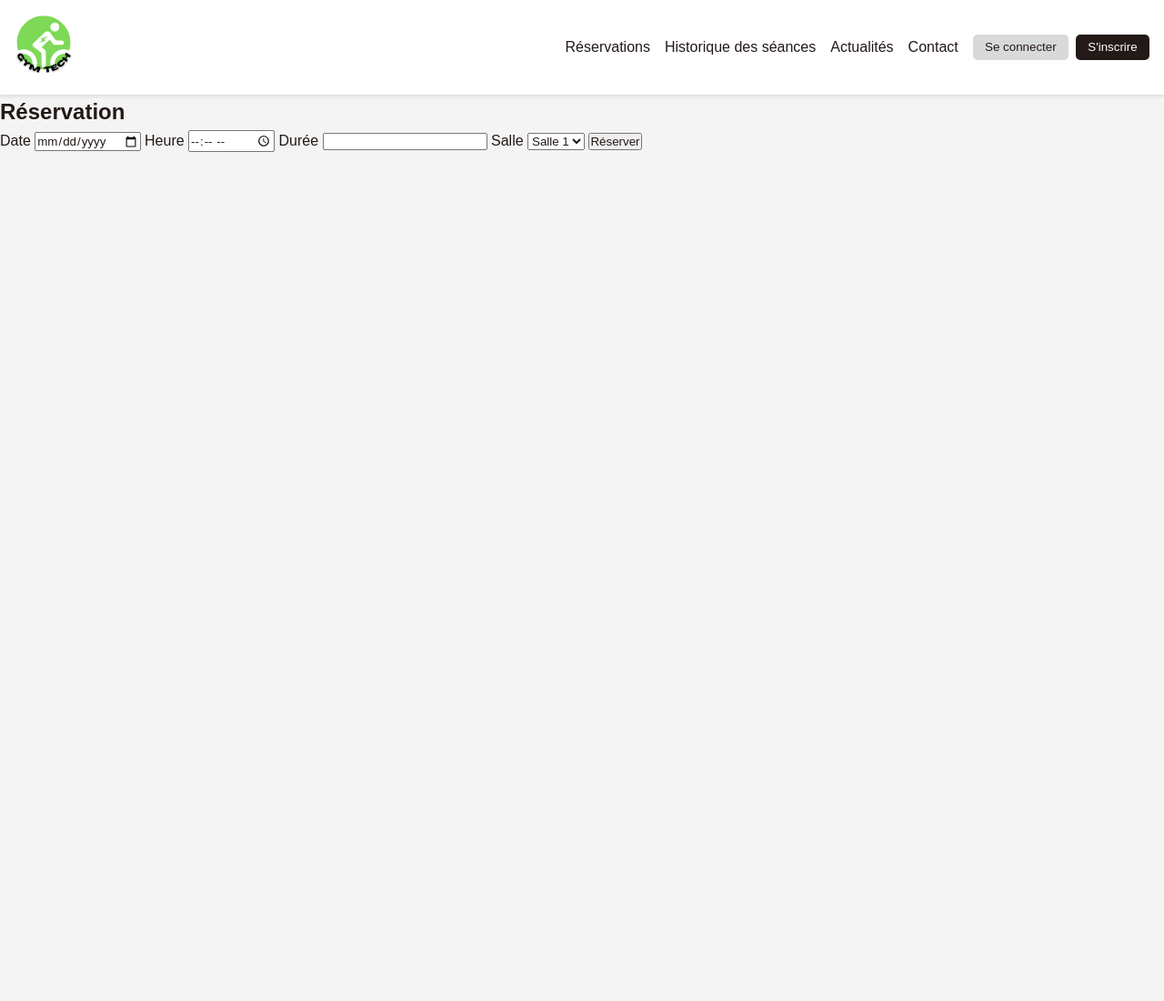
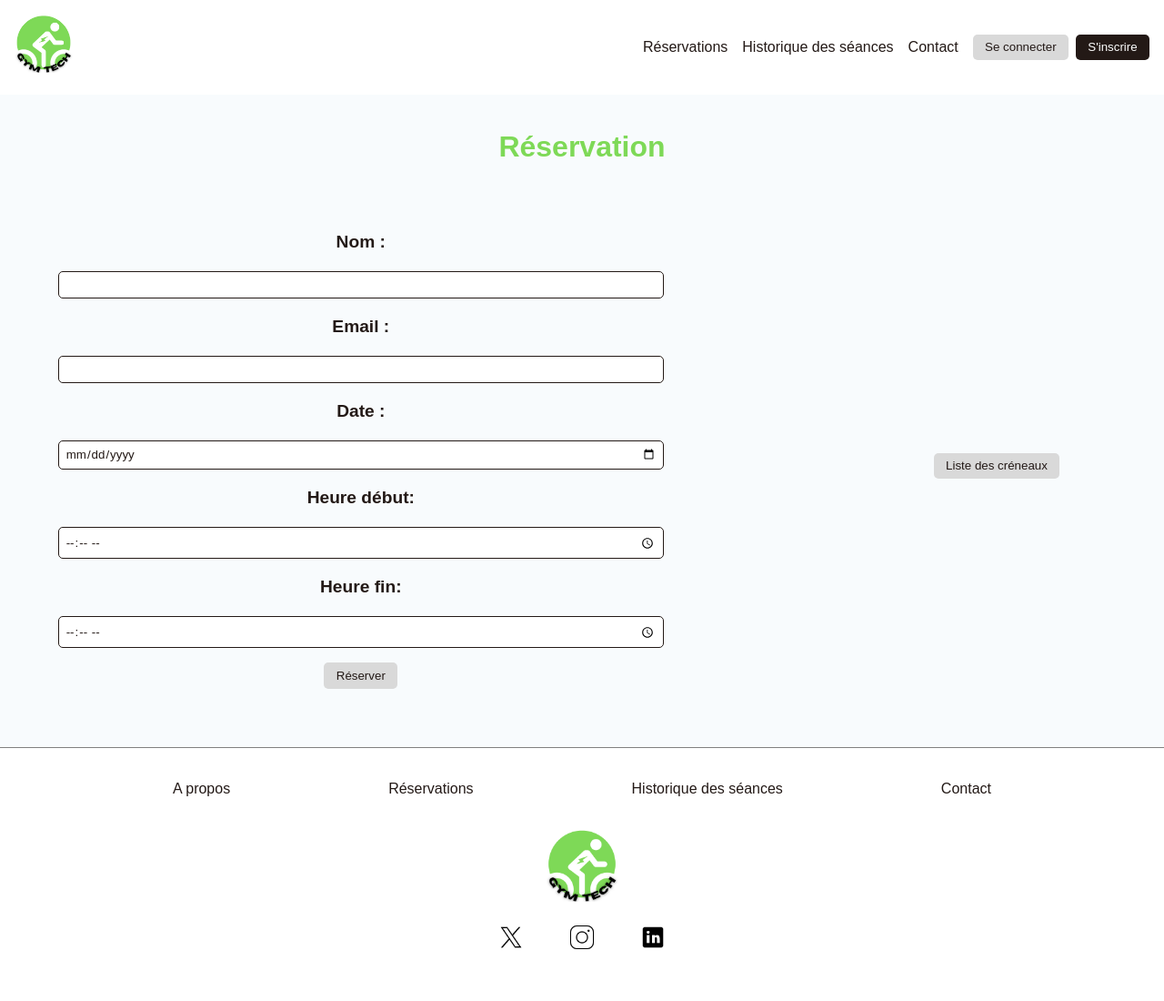
Before and after one commit to maeldolium/gymtech, a PHP site: page /pages/reservation.html in a window 1280 px wide. Shown: the whole page at 91% size. Before the commit the page ends 167 px from the top, so only its background shows below. Run offline with PHP 8.4, Linux system fonts and the light colour scheme.

Commit message:
Add page content

```diff
--- a/Site GymTech/assets/css/style.css
+++ b/Site GymTech/assets/css/style.css
@@ -85,10 +85,10 @@ header {
                     background-color: #231916;
                     color: #FEFEFE;
                 }
-                #register:hover {
+                /* #register:hover {
                     background-color: #7ed957;
                     color: #fff;
-                }
+                } */
             }
             .burger {
                 display: none;
@@ -107,6 +107,7 @@ header {
 }
 
 main {
+    background-color: #f8fbfd;
     .presentation {
         height: 50vh;
         background-color: #808080;
@@ -176,6 +177,188 @@ main {
                 font-size: 1em;
                 line-height: 1.6;
                 color: #231916;
+            }
+        }
+    }
+    .reservation {
+        background-color: #f8fbfd;
+        display: flex;
+        flex-direction: column;
+        align-items: center;
+        padding: 2em;
+        h2 {
+            font-size: 2em;
+            font-weight: 700;
+            color: #7ed957;
+            text-align: center;
+            margin-bottom: 1em;
+        }
+        .form-container {
+            display: flex;
+            justify-content: space-between;
+            align-items: center;
+            width: 100%;
+        }
+        .form-reservation {
+            display: flex;
+            flex-direction: column;
+            justify-content: center;
+            align-items: center;
+            gap: 1em;
+            padding: 2em;
+            width: 60%;
+            label {
+                font-size: 1.2em;
+                font-weight: 700;
+            }
+            input {
+                padding: 0.5em;
+                border: 1px solid #231916;
+                border-radius: 5px;
+                width: 100%;
+            }
+            button {
+                padding: 0.5em 1em;
+                border: none;
+                border-radius: 5px;
+                cursor: pointer;
+                background-color: #D9D9D9;
+            }
+            button:hover {
+                background-color: #7ed957;
+                color: #fff;
+            }
+        }
+        .button-list {
+            display: flex;
+            flex-direction: column;
+            justify-content: center;
+            align-items: center;
+            gap: 1em;
+            margin-top: 1em;
+            width: 25%;
+            button {
+                margin: 1em;
+                padding: 0.5em 1em;
+                border: none;
+                border-radius: 5px;
+                cursor: pointer;
+                background-color: #D9D9D9;
+                a {
+                    text-decoration: none;
+                    color: #231916;
+                }
+            }
+            button:hover {
+                background-color: #7ed957;
+                a {
+                    color: #fff;
+                }
+            }
+        }
+    }
+    .timeline {
+        position: relative;
+        max-width: 600px;
+        margin: auto;
+        padding: 2em 0;
+    }
+    .timeline::after {
+        content: '';
+        position: absolute;
+        width: 6px;
+        background: #7ed957;
+        top: 0;
+        bottom: 0;
+        left: 50%;
+        margin-left: -3px;
+    }
+    .container {
+        padding: 10px 40px;
+        position: relative;
+        background: white;
+        width: 50%;
+        box-shadow: 0 2px 4px rgba(0, 0, 0, 0.1);
+        border-radius: 10px;
+        margin-bottom: 2em;
+    }
+    .left {
+        left: 0;
+    }
+    .right {
+        left: 50%;
+    }
+    .content {
+        padding: 10px;
+        background: #f8f8f8;
+        border-radius: 5px;
+    }
+    .container::before {
+        content: " ";
+        height: 0;
+        position: absolute;
+        top: 22px;
+        width: 25px;
+        z-index: 1;
+        right: -17px;
+        border-style: solid;
+        border-width: 10px 0 10px 10px;
+        border-color: transparent transparent transparent #7ed957;
+    }
+    .right::before {
+        left: -17px;
+        border-width: 10px 10px 10px 0;
+        border-color: transparent #7ed957 transparent transparent;
+    }
+    h2 {
+        text-align: center;
+        color: #7ed957;
+        margin-bottom: 2em;
+    }
+    .content h3 {
+        color: #231916;
+    }
+    .content p {
+        color: #666;
+    }
+    .contact {
+        background-color: #f8fbfd;
+        display: flex;
+        flex-direction: column;
+        align-items: center;
+        padding: 2em;
+        h2 {
+            font-size: 2em;
+            font-weight: 700;
+            color: #7ed957;
+        }
+        .contact-form {
+            display: flex;
+            flex-direction: column;
+            justify-content: center;
+            align-items: center;
+            gap: 1em;
+            padding: 2em;
+            label {
+                font-size: 1.2em;
+                font-weight: 700;
+            }
+            input, textarea {
+                padding: 0.5em;
+                border: 1px solid #231916;
+                border-radius: 5px;
+                width: 100%;
+            }
+            button {
+                padding: 0.5em 1em;
+                border: none;
+                border-radius: 5px;
+                cursor: pointer;
+                background-color: #D9D9D9;
+            }
+            button:hover {
+                background-color: #7ed957;
+                color: #fff;
             }
         }
     }
--- a/Site GymTech/pages/index.html
+++ b/Site GymTech/pages/index.html
@@ -17,8 +17,8 @@
             <div class="nav-container">
                 <ul class="nav-links">
                     <li><a href="./reservation.html">Réservations</a></li>
-                    <li><a href="./historique.html">Historique des séances</a></li>
-                    <li><a href="./actus.html">Actualités</a></li>
+                    <li><a href="../php/historique.php">Historique des séances</a></li>
+                    <!-- <li><a href="./actus.html">Actualités</a></li> -->
                     <li><a href="./contact.html">Contact</a></li>
                     <li class="mobile-only"><a href="#">Se connecter</a></li>
                     <li class="mobile-only"><a href="#">S'inscrire</a></li>
@@ -66,7 +66,7 @@
             <li><a href="#">A propos</a></li>
             <li><a href="#">Réservations</a></li>
             <li><a href="#">Historique des séances</a></li>
-            <li><a href="#">Actualités</a></li>
+            <!-- <li><a href="#">Actualités</a></li> -->
             <li><a href="#">Contact</a></li>
         </ul>
 
--- a/Site GymTech/pages/reservation.html
+++ b/Site GymTech/pages/reservation.html
@@ -16,8 +16,8 @@
             <div class="nav-container">
                 <ul class="nav-links">
                     <li><a href="./reservation.html">Réservations</a></li>
-                    <li><a href="./historique.html">Historique des séances</a></li>
-                    <li><a href="./actus.html">Actualités</a></li>
+                    <li><a href="../php/historique.php">Historique des séances</a></li>
+                    <!-- <li><a href="./actus.html">Actualités</a></li> -->
                     <li><a href="./contact.html">Contact</a></li>
                     <li class="mobile-only"><a href="#">Se connecter</a></li>
                     <li class="mobile-only"><a href="#">S'inscrire</a></li>
@@ -41,23 +41,54 @@
         <!-- RESERVATION -->
         <div class="reservation">
             <h2>Réservation</h2>
-            <form action="">
-                <label for="date">Date</label>
-                <input type="date" id="date" name="date">
-                <label for="time">Heure</label>
-                <input type="time" id="time" name="time">
-                <label for="duration">Durée</label>
-                <input type="number" id="duration" name="duration">
-                <label for="room">Salle</label>
-                <select name="room" id="room">
-                    <option value="room1">Salle 1</option>
-                    <option value="room2">Salle 2</option>
-                    <option value="room3">Salle 3</option>
-                </select>
-                <button type="submit">Réserver</button>
-            </form>
+            <div class="form-container">
+                <form action="../php/reservation.php" method="post" class="form-reservation">
+                    <label>Nom :</label>
+                    <input type="text" name="nom" required>
+
+                    <label>Email :</label>
+                    <input type="email" name="email" required>
+
+                    <label>Date :</label>
+                    <input type="date" name="date_resa" required>
+
+                    <label>Heure début:</label>
+                    <input type="time" name="heure_debut" required>
+
+                    <label>Heure fin:</label>
+                    <input type="time" name="heure_fin" required>
+
+                    <button type="submit">Réserver</button>
+                </form>
+                <div class="button-list">
+                    <button class="btn-list"><a href="../php/affichage_reservations.php">Liste des créneaux</a></button>
+                </div>
+            </div>
         </div>
 
     </main>
+
+    <!-- FOOTER -->
+    <footer>
+        <ul id="footer-nav">
+            <li><a href="#">A propos</a></li>
+            <li><a href="#">Réservations</a></li>
+            <li><a href="#">Historique des séances</a></li>
+            <!-- <li><a href="#">Actualités</a></li> -->
+            <li><a href="#">Contact</a></li>
+        </ul>
+
+        <div class="link">
+            <a href="#"><img src="../assets/images/logo/gymtech_logo.png" alt="Logo de GymTech"></a>
+            <ul class="media">
+                <li><a href="https://x.com/?lang=fr"><img src="../assets/images/logo/logo_x.png" alt=""></a></li>
+                <li><a href="https://www.instagram.com/"><img src="../assets/images/logo/logo_instagram.png" alt=""></a></li>
+                <li><a href="https://fr.linkedin.com/"><img src="../assets/images/logo/logo_linkedin.png" alt=""></a></li>
+            </ul>
+        </div>
+
+    </footer>
+
+    <script src="../assets/js/script.js"></script>
 </body>
 </html>
```
Also changed, not shown: Site GymTech/pages/actus.html (+63 -7 lines), Site GymTech/pages/contact.html (+42 -2 lines), Site GymTech/pages/historique.html (+24 -1 lines), Site GymTech/php/affichage_reservations.php (added, +50 -0 lines), Site GymTech/php/connexion_db.php (added, +11 -0 lines), Site GymTech/php/contact.php (added, +30 -0 lines), Site GymTech/php/historique.php (added, +74 -0 lines), Site GymTech/php/reservation.php (added, +25 -0 lines).
